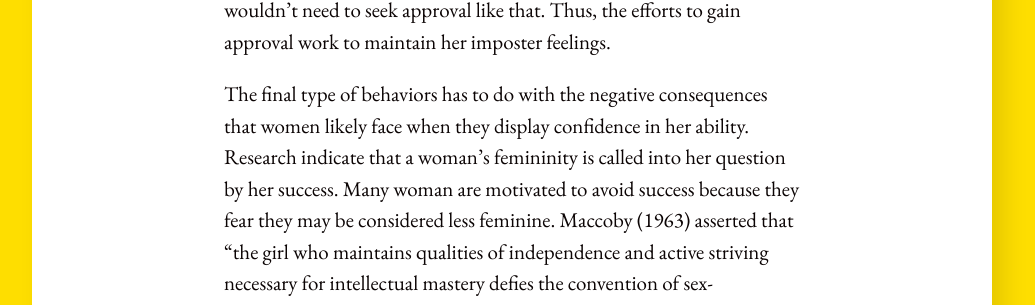
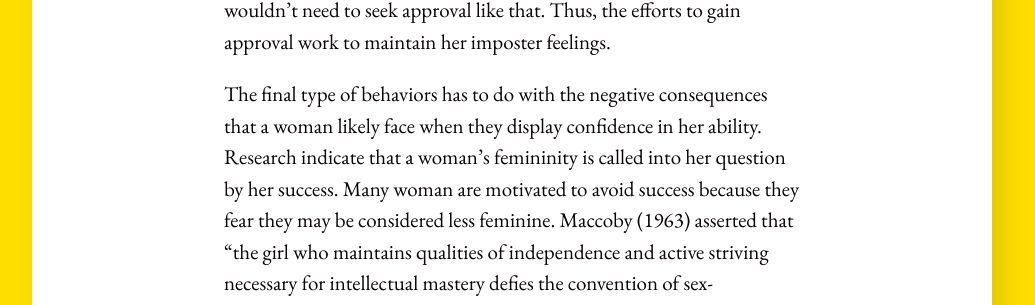
Before and after one commit to minhthanh3145/minhthanh3145.github.io, a Jekyll site: the page built from _posts/2021-02-14-imposter-phenomenon.md, in a window 1280 px wide and 900 px high, scrolled down 5088 px. Shown: the part 180-485 px from the top of the window, without its empty margins (128-1163 px from the left). Built offline with Jekyll 4.4.1, drawn with Linux system fonts in a browser that asks for light colours; some of the changed text lies outside the part shown.

Commit message:
Update imposter phenomenon post

```diff
--- a/_posts/2021-02-14-imposter-phenomenon.md
+++ b/_posts/2021-02-14-imposter-phenomenon.md
@@ -60,7 +60,7 @@ The second type of behaviors centers on a sense of intellectual inauthenticity.
 
 The third type of behaviors has to do with using charm and perceptiveness to win the approval of supervisors. A woman tends to use her charm in order to be liked as well as intellectually recognized. She finds a candidate that she respects and then seeks out ways to impress this person. She uses her charm, friendliness, humor, sexuality to win the person over. This process of seeking approval from authority cannot change the imposter feelings because she will attribute her prefential treatments to other causes and she believes if she were truly bright she wouldn't need to seek approval like that. Thus, the efforts to gain approval work to maintain her imposter feelings.
 
-The final type of behaviors has to do with the negative consequences that women likely face when they display confidence in her ability. Research indicate that a woman's femininity is called into her question by her success. Many woman are motivated to avoid success because they fear they may be considered less feminine. Maccoby (1963) asserted that "the girl who maintains qualities of independence and active striving necessary for intellectual mastery defies the convention of sex-appropriate behavior and must pay a price of anxiety". Maintaining a sense of imposters allows a woman to live out her achievement to a large degree while mitigating some of her fears about the consequences of being a successful woman in our society. As long as she maintains the notion that she isn't actually bright, she imagines that she can avoid societal rejection.
+The final type of behaviors has to do with the negative consequences that a woman likely face when they display confidence in her ability. Research indicate that a woman's femininity is called into her question by her success. Many woman are motivated to avoid success because they fear they may be considered less feminine. Maccoby (1963) asserted that "the girl who maintains qualities of independence and active striving necessary for intellectual mastery defies the convention of sex-appropriate behavior and must pay a price of anxiety". Maintaining a sense of imposters allows a woman to live out her achievement to a large degree while mitigating some of her fears about the consequences of being a successful woman in our society. As long as she maintains the notion that she isn't actually bright, she imagines that she can avoid societal rejection.
 
 ## A personal anecdote
 
```
Also changed, not shown: other parts of _posts/2021-02-14-imposter-phenomenon.md (+2 -2 lines).
